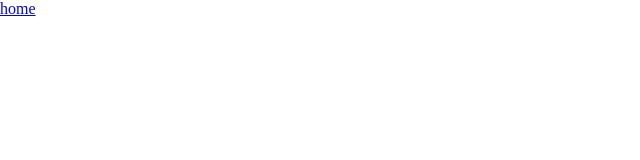
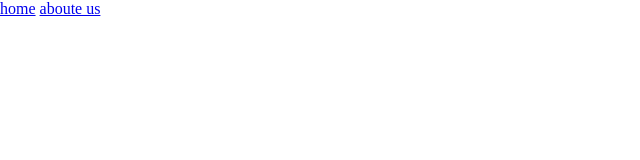
Before and after one commit to delaramohammadian/test, a plain HTML site: page index.html in a window 1280 px wide. Shown: the full height of the page, 0-640 px from the left. Drawn offline with Linux system fonts and the light colour scheme.

Commit message:
change header items

```diff
--- a/index.html
+++ b/index.html
@@ -10,6 +10,7 @@
 <body>
     <header>
         <a href="#">home</a>
+        <a href="#">aboute us</a>
     </header>
 </body>
 </html>
--- a/style.css
+++ b/style.css
@@ -2,3 +2,6 @@ body{
     margin: 0;
     padding: 0;
 }
+a{
+    text-align: none;
+}
```
